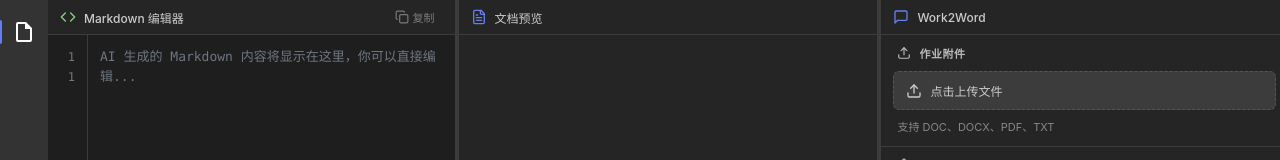
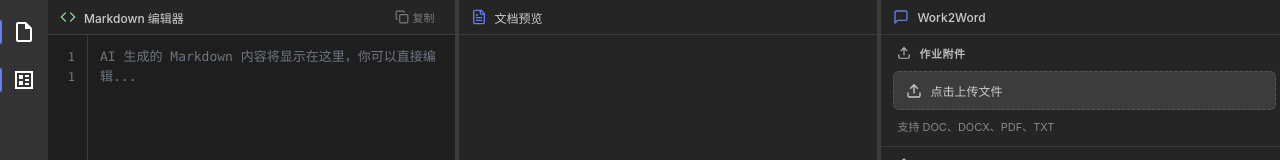
Before and after one commit to CliPg/Work2Word, a React (Vite) app: page / in a window 1280 px wide. Shown: the top 160 px of the page. Built offline with nearby package versions, Linux system fonts and the light colour scheme.

Commit message:
右侧隐藏按键

```diff
--- a/src/App.tsx
+++ b/src/App.tsx
@@ -90,6 +90,9 @@ function App() {
   // 编辑模式状态
   const [isEditMode, setIsEditMode] = useState<boolean>(false);
   const [pendingChanges, setPendingChanges] = useState<EditChange[]>([]);
+
+  // 侧边栏可见性
+  const [sidebarVisible, setSidebarVisible] = useState<boolean>(true);
 
   // 面板宽度状态 (百分比)
   const [editorWidth, setEditorWidth] = useState<number>(33);
@@ -469,6 +472,10 @@ function App() {
     }
   };
 
+  // 计算实际显示宽度
+  const actualEditorWidth = sidebarVisible ? editorWidth : editorWidth * 100 / (editorWidth + previewWidth);
+  const actualPreviewWidth = sidebarVisible ? previewWidth : previewWidth * 100 / (editorWidth + previewWidth);
+
   return (
     <div className="app-container">
       {/* 活动栏 */}
@@ -478,12 +485,21 @@ function App() {
             <path d="M14 2H6a2 2 0 0 0-2 2v16a2 2 0 0 0 2 2h12a2 2 0 0 0 2-2V8l-6-6zm4 18H6V4h7v5h5v11z"/>
           </svg>
         </div>
+        <div
+          className={`activity-icon ${sidebarVisible ? 'active' : ''}`}
+          title={sidebarVisible ? '隐藏侧边栏' : '显示侧边栏'}
+          onClick={() => setSidebarVisible(!sidebarVisible)}
+        >
+          <svg width="24" height="24" viewBox="0 0 24 24" fill="currentColor">
+            <path d="M3 3h18v18H3V3zm16 16V5H5v14h14zM7 7h4v4H7V7zm0 6h4v4H7v-4zm6-6h4v2h-4V7zm0 4h4v2h-4v-2zm0 4h4v2h-4v-2z"/>
+          </svg>
+        </div>
       </div>
 
       {/* 主内容区 */}
       <div className="main-content" ref={containerRef}>
         {/* 左侧: Markdown 编辑器 */}
-        <div className="panel editor-panel" style={{ width: `${editorWidth}%` }}>
+        <div className="panel editor-panel" style={{ width: `${actualEditorWidth}%` }}>
           <MarkdownEditor
             ref={editorRef}
             value={result}
@@ -505,7 +521,7 @@ function App() {
         />
 
         {/* 中间: Word 预览 */}
-        <div className="panel preview-panel" style={{ width: `${previewWidth}%` }}>
+        <div className="panel preview-panel" style={{ width: `${actualPreviewWidth}%` }}>
           <WordPreview
             ref={previewRef}
             content={result}
@@ -517,12 +533,15 @@ function App() {
         </div>
 
         {/* 分隔条 */}
+        {sidebarVisible && (
           <div
             className="panel-resizer"
             onMouseDown={handleMouseDown('right')}
           />
+        )}
 
         {/* 右侧: 侧边栏 */}
+        {sidebarVisible && (
           <div className="panel sidebar-panel" style={{ width: `${sidebarWidth}%` }}>
             <Sidebar
               filePath={filePath}
@@ -548,6 +567,7 @@ function App() {
               hasContent={!!result.trim()}
             />
           </div>
+        )}
       </div>
 
       {/* 排版设置面板 */}
```
Lines whose indentation alone changed are shown as unchanged.
